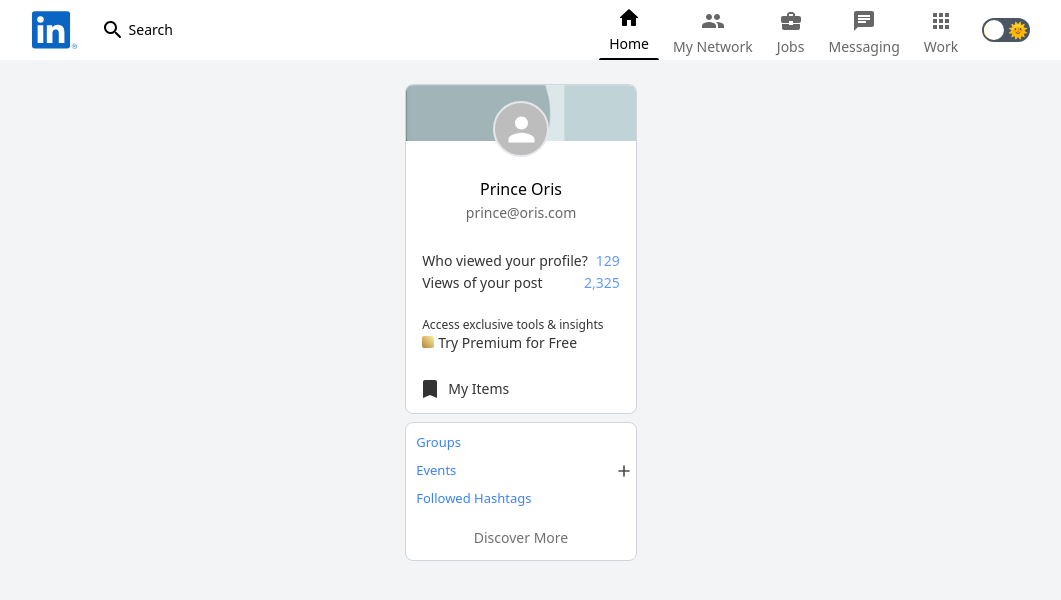
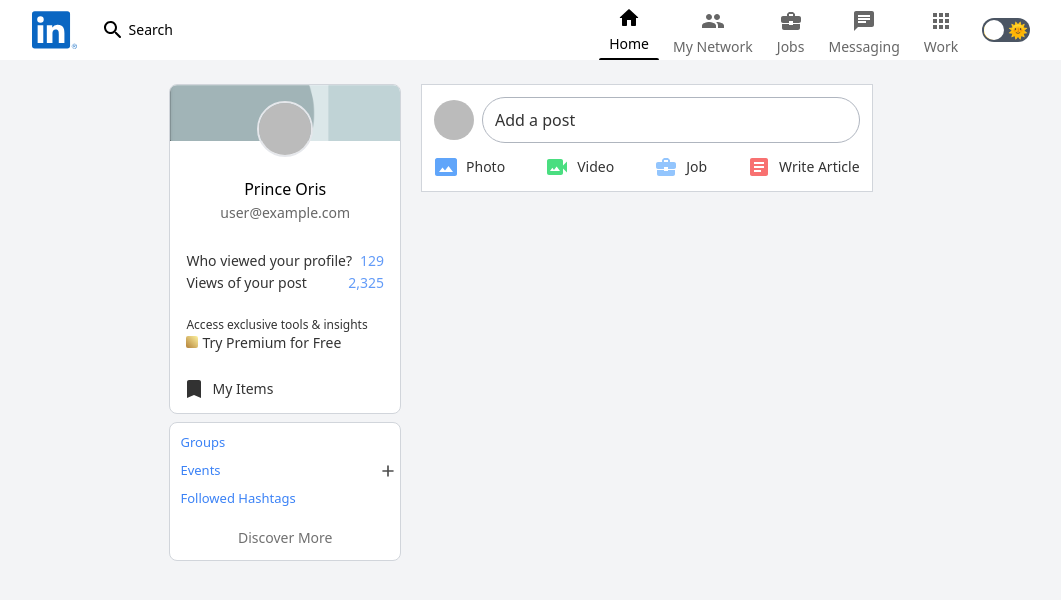
Before and after one commit to prince-appiah/linkedin-2.0, a Next.js app: page / in a window 1280 px wide. Shown: the top 600 px of the page, without its empty margins (109-1170 px from the left). Built offline with nearby package versions, Linux system fonts and the light colour scheme; no server answers; sample sign-in values are in the browser's storage.

Commit message:
Minor changes

```diff
--- /dev/null
+++ b/components/Feed.jsx
@@ -0,0 +1,15 @@
+import { useEffect } from "react";
+import Input from "./Input";
+
+const Feed = () => {
+  useEffect(() => {}, []);
+
+  return (
+    <main className="max-w-lg pb-24 space-y-6">
+      <Input />
+      {/* Posts */}
+    </main>
+  );
+};
+
+export default Feed;
--- a/components/Header.jsx
+++ b/components/Header.jsx
@@ -16,10 +16,12 @@
 import linkedinLight from "../assets/images/linkedin-light.svg";
 import linkedinDark from "../assets/images/linkedin-dark.png";
 import HeaderLink from "../components/HeaderLink";
+import { useSession } from "next-auth/react";
 ``;
 const Header = () => {
   const [isMounted, setIsMounted] = useState(false);
   const { resolvedTheme, setTheme, theme } = useTheme();
+  const { data: session } = useSession();
 
   useEffect(() => setIsMounted(true), []);
 
@@ -60,7 +62,13 @@
         <HeaderLink icon={BusinessCenter} text="Jobs" feed hidden />
         <HeaderLink icon={Chat} text="Messaging" feed hidden />
         {/* <HeaderLink icon={Notification} text="Notifications" feed /> */}
-        {/* <HeaderLink icon={Avatar} text="Me" feed avatar={true} hidden /> */}
+        {/* <HeaderLink
+          icon={Avatar}
+          text="Me"
+          feed
+          avatar={session?.user?.image}
+          hidden
+        /> */}
         <HeaderLink icon={AppsOutlined} text="Work" feed hidden />
 
         {/* Theme toggle */}
--- /dev/null
+++ b/components/Input.jsx
@@ -0,0 +1,57 @@
+import { Avatar } from "@mui/material";
+import {
+  BusinessCenter,
+  Article,
+  VideoCameraBack,
+  PhotoSizeSelectActual,
+} from "@mui/icons-material";
+import { useSession } from "next-auth/react";
+import { motion } from "framer-motion";
+
+const Input = () => {
+  const { data: session } = useSession();
+
+  return (
+    <div className="bg-white  rounded=lg p-3 space-y-3 border border-gray-300 dark:border-none  dark:bg-[#1d2226]">
+      <div className="flex items-center space-x-2">
+        <Avatar
+          className="!h-10 !w-10 !cursor-pointer"
+          src={session?.user?.image}
+          alt={session?.user?.name}
+        />
+
+        <motion.button
+          className="rounded-full border border-gray-400 py-2.5 px-3 opacity-80 hover:opacity-100 font-medium w-full text-left"
+          whileHover={{ scale: 1.01 }}
+          whileTap={{ scale: 0.95 }}
+          // onClick={() => { }}
+        >
+          Add a post
+        </motion.button>
+      </div>
+
+      <div className="flex flex-wrap items-center justify-center gap-4 md:gap-x-10">
+        <button className="inputButton group">
+          <PhotoSizeSelectActual className="text-blue-400" />
+          <h4 className="opacity-80 group-hover:opacity-100">Photo</h4>
+        </button>
+        <button className="inputButton group">
+          <VideoCameraBack className="text-green-400" />
+          <h4 className="opacity-80 group-hover:opacity-100">Video</h4>
+        </button>
+        <button className="inputButton group">
+          <BusinessCenter className="text-blue-300" />
+          <h4 className="opacity-80 group-hover:opacity-100">Job</h4>
+        </button>
+        <button className="inputButton group">
+          <Article className="text-red-400" />
+          <h4 className="opacity-80 group-hover:opacity-100 whitespace-nowrap">
+            Write Article
+          </h4>
+        </button>
+      </div>
+    </div>
+  );
+};
+
+export default Input;
--- a/components/Sidebar.jsx
+++ b/components/Sidebar.jsx
@@ -1,10 +1,12 @@
 import { AddRounded, BookmarkOutlined } from "@mui/icons-material";
 import { Avatar } from "@mui/material";
-import { signOut } from "next-auth/react";
+import { signOut, useSession } from "next-auth/react";
 import Image from "next/image";
 import sidebarBg from "../assets/images/sidebar-bg.webp";
 
 const Sidebar = () => {
+  const { data: session } = useSession();
+
   return (
     <aside className="max-w-lg space-y-2 min-w-max">
       {/* Top */}
@@ -15,8 +17,7 @@
         </div>
         <Avatar
           //   onClick={signOut}
-          //   src={session?.user?.image}
-          src=""
+          src={session?.user?.image}
           className="!h-14 !w-14 !border-2 !absolute !top-4 !cursor-pointer"
         />
         <div className="mt-5 py-4 space-y-0.5 ">
@@ -24,7 +25,7 @@
             Prince Oris
           </h4>
           <p className="text-sm text-black/60 dark:text-white/75">
-            prince@oris.com
+            {session?.user?.email}
           </p>
         </div>
         <div className="hidden text-sm text-left md:inline dark:text-white/75">
--- a/package.json
+++ b/package.json
@@ -23,6 +23,7 @@
     "postcss": "^8.4.8",
     "react": "17.0.2",
     "react-dom": "17.0.2",
+    "recoil": "^0.6.1",
     "tailwindcss": "^3.0.23"
   },
   "devDependencies": {
--- a/pages/_app.jsx
+++ b/pages/_app.jsx
@@ -1,14 +1,17 @@
 import { SessionProvider } from "next-auth/react";
 import { ThemeProvider } from "next-themes";
+import { RecoilRoot } from "recoil";
 import "../styles/globals.css";
 
-function MyApp({ Component, pageProps }) {
+function MyApp({ Component, pageProps: { session, ...pageProps } }) {
   return (
-    // <SessionProvider session={session}>
-    <ThemeProvider attribute="class">
-      <Component {...pageProps} />
-    </ThemeProvider>
-    // </SessionProvider>
+    <SessionProvider session={session}>
+      <RecoilRoot>
+        <ThemeProvider attribute="class">
+          <Component {...pageProps} />
+        </ThemeProvider>
+      </RecoilRoot>
+    </SessionProvider>
   );
 }
 
--- a/pages/index.jsx
+++ b/pages/index.jsx
@@ -1,12 +1,20 @@
-import { signOut } from "next-auth/react";
+import { getSession, signOut, useSession } from "next-auth/react";
 import Image from "next/image";
 import React from "react";
 import PageMeta from "../components/PageMeta";
 import Header from "../components/Header";
 import logo from "../assets/images/linkedin.png";
 import Sidebar from "../components/Sidebar";
+import { useRouter } from "next/router";
+import Feed from "../components/Feed";
 
 export default function Home() {
+  const router = useRouter();
+  const { status } = useSession({
+    required: true,
+    onUnauthenticated: () => router.push("/home"),
+  });
+
   return (
     <div className="bg-gray-[#f3f2ef] dark:bg-black h-screen overflow-y-scroll md:space-y-6 dark:text-white">
       <PageMeta title="Feed | LinkedIn 2.0" />
@@ -16,6 +24,7 @@
           {/* Sidebar */}
           <Sidebar />
           {/* Feed */}
+          <Feed />
         </div>
         {/* Widgets */}
         <div className=""></div>
@@ -25,7 +34,10 @@
 }
 
 export async function getServerSideProps(ctx) {
-  console.log("🚀 ~ ctx", ctx);
+  const session = await getSession(ctx);
+  if (!session) {
+    return { redirect: { permanent: false, destination: "/home" } };
+  }
 
-  return { props: {} };
+  return { props: { session } };
 }
```
Also changed, not shown: 1 other file (tests, documents, lock files or other folders).
